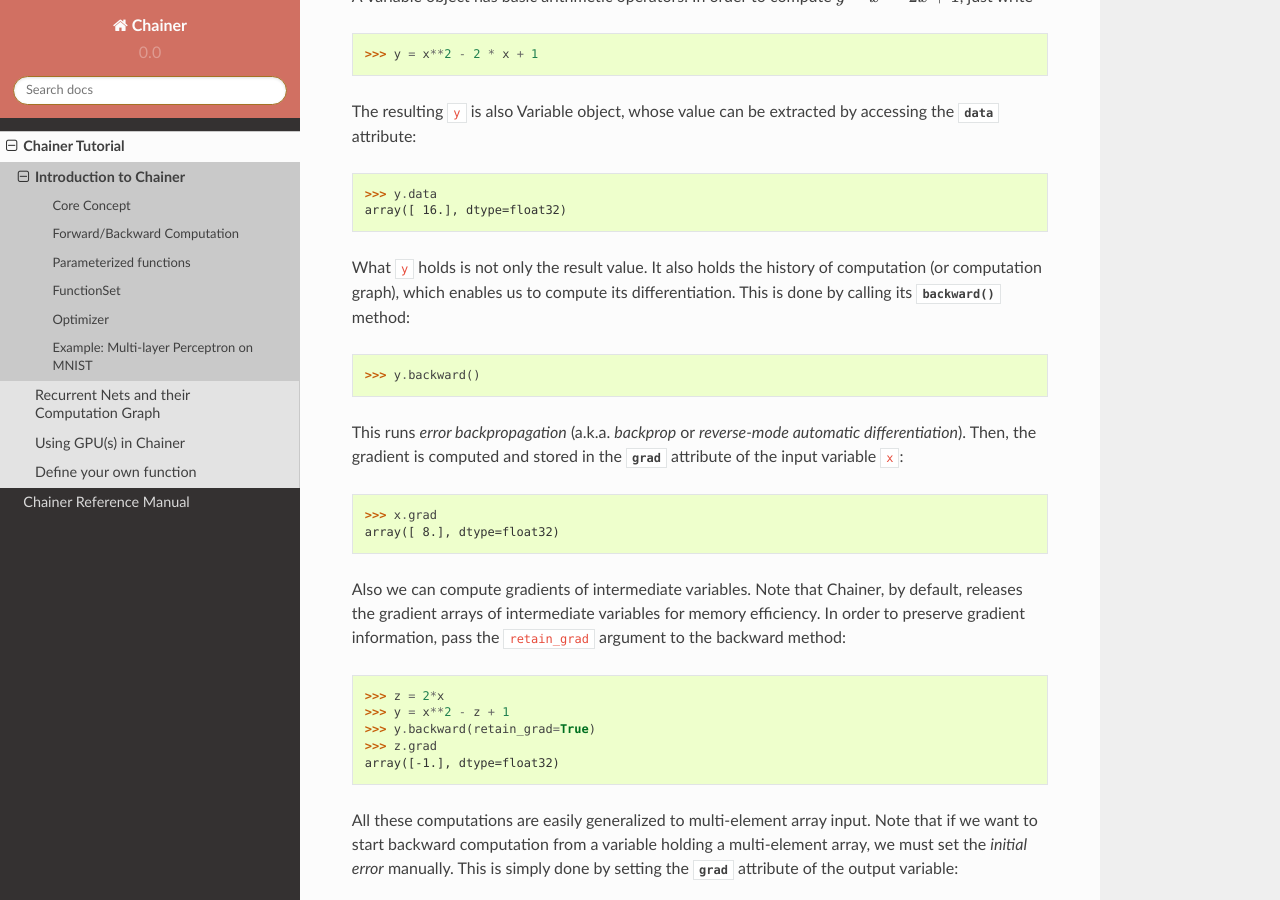
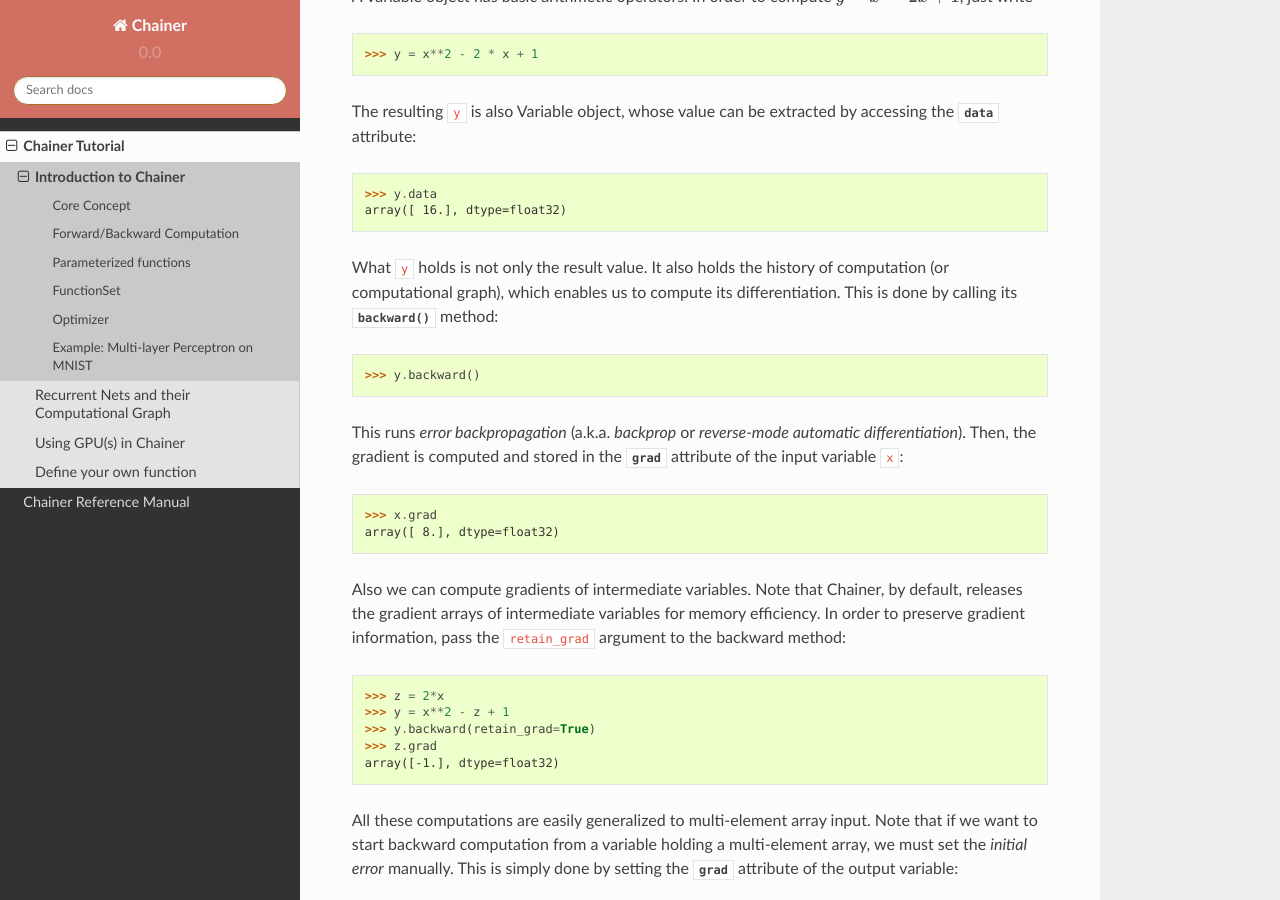
Before and after one commit to mitmul/intel-chainer, a Sphinx documentation site: the page built from docs/source/tutorial/basic.rst, in a window 1280 px wide and 900 px high, scrolled down 1683 px. Built offline with Sphinx 7.4.7 and the Read the Docs theme 2.0.0, drawn with Linux system fonts in a browser that asks for light colours.

Commit message:
Fix computation graph to computational graph

```diff
--- a/docs/source/tutorial/basic.rst
+++ b/docs/source/tutorial/basic.rst
@@ -77,7 +77,7 @@
   array([ 16.], dtype=float32)
 
 What ``y`` holds is not only the result value.
-It also holds the history of computation (or computation graph), which enables us to compute its differentiation.
+It also holds the history of computation (or computational graph), which enables us to compute its differentiation.
 This is done by calling its :meth:`~Variable.backward` method::
 
   >>> y.backward()
--- a/docs/source/tutorial/recurrentnet.rst
+++ b/docs/source/tutorial/recurrentnet.rst
@@ -1,5 +1,5 @@
-Recurrent Nets and their Computation Graph
-------------------------------------------
+Recurrent Nets and their Computational Graph
+--------------------------------------------
 
 .. currentmodule:: chainer
 
@@ -164,6 +164,6 @@
 
 ---------
 
-In this section we have demonstrated how to write recurrent nets in Chainer and some fundamental techniques to manage the history of computation (a.k.a. computation graph).
+In this section we have demonstrated how to write recurrent nets in Chainer and some fundamental techniques to manage the history of computation (a.k.a. computational graph).
 The example in the ``examples/ptb`` directory implements truncated backprop learning of a LSTM language model from the Penn Treebank corpus.
 In the next section, we will review how to use GPU(s) in Chainer.
```
